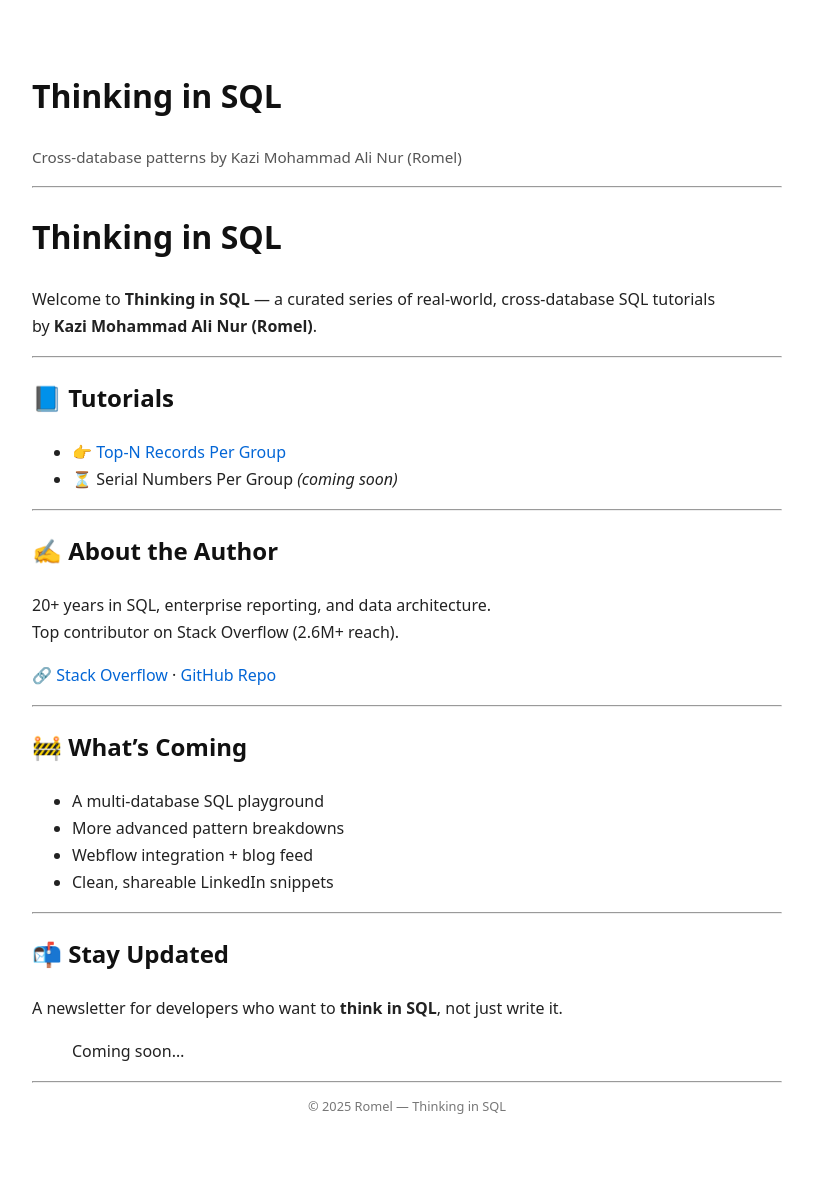
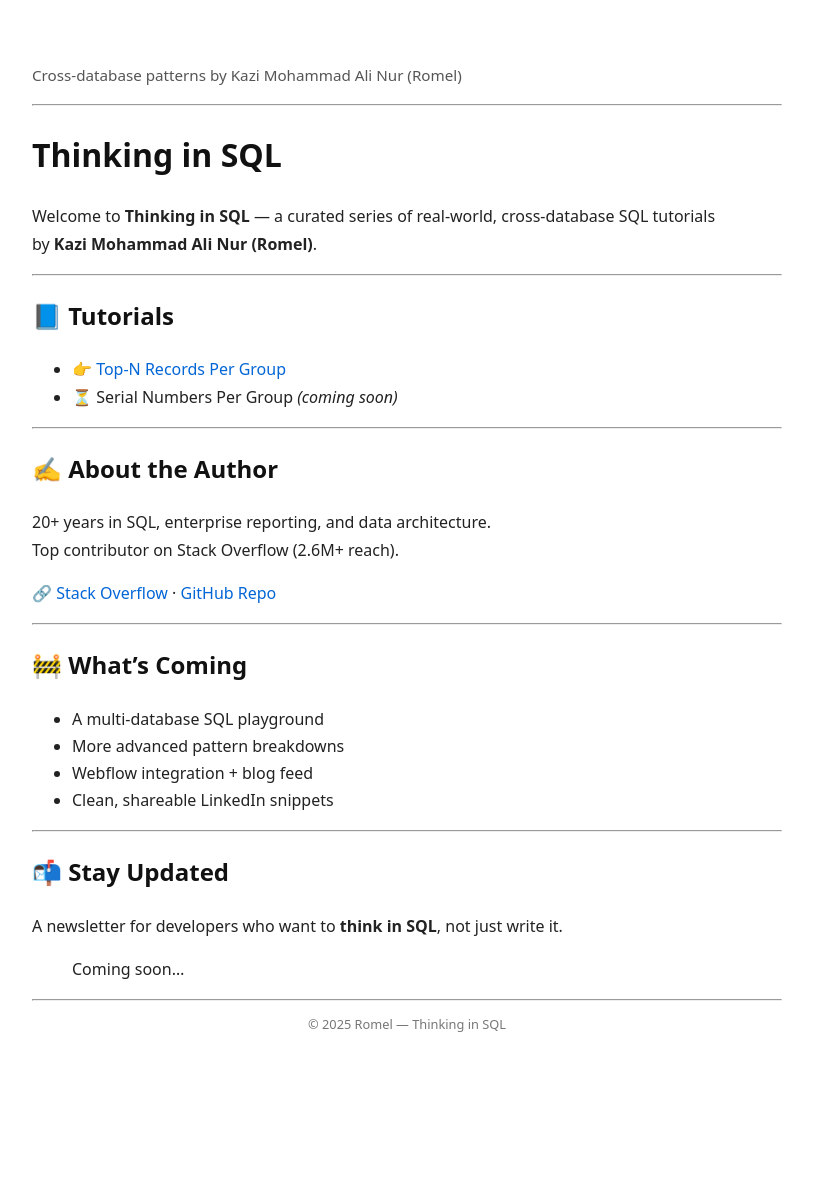
Before and after one commit to kmnur/thinking-in-sql, a Jekyll site: the page built from index.md, in a window 1280 px wide. Shown: the whole page, without its empty margins (233-1046 px from the left). Built offline with Jekyll 4.4.1, drawn with Linux system fonts in a browser that asks for light colours; after the commit the page ends 1097 px from its top, so only the background shows below that.

Commit message:
Update default.html

```diff
--- a/_layouts/default.html
+++ b/_layouts/default.html
@@ -7,7 +7,6 @@
 </head>
 <body>
   <header>
-    <h1>Thinking in SQL</h1>
     <p class="subtitle">Cross-database patterns by Kazi Mohammad Ali Nur (Romel)</p>
     <hr>
   </header>
```
